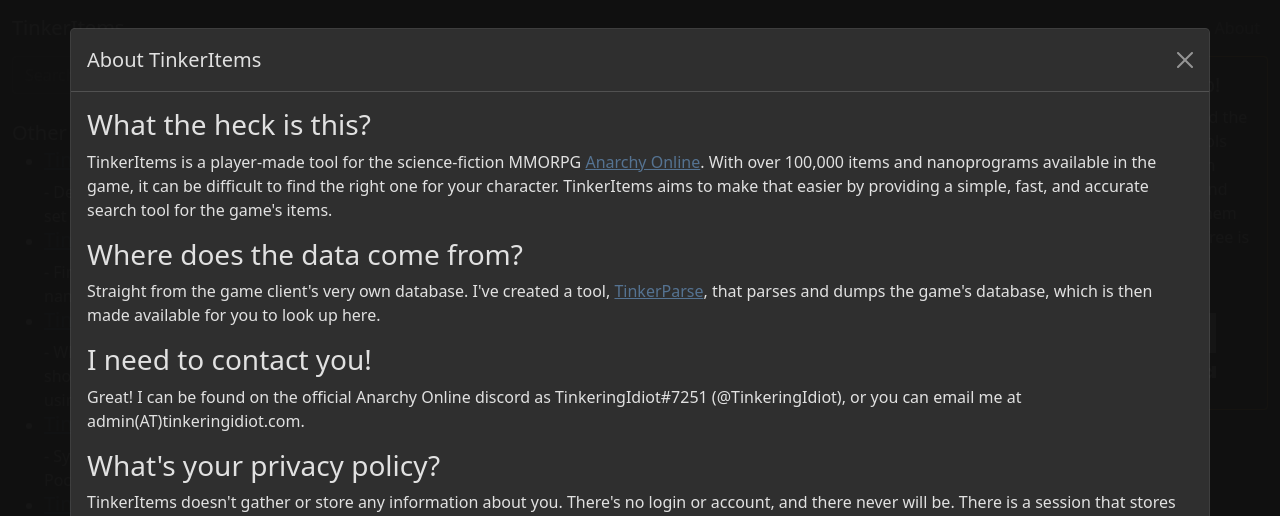
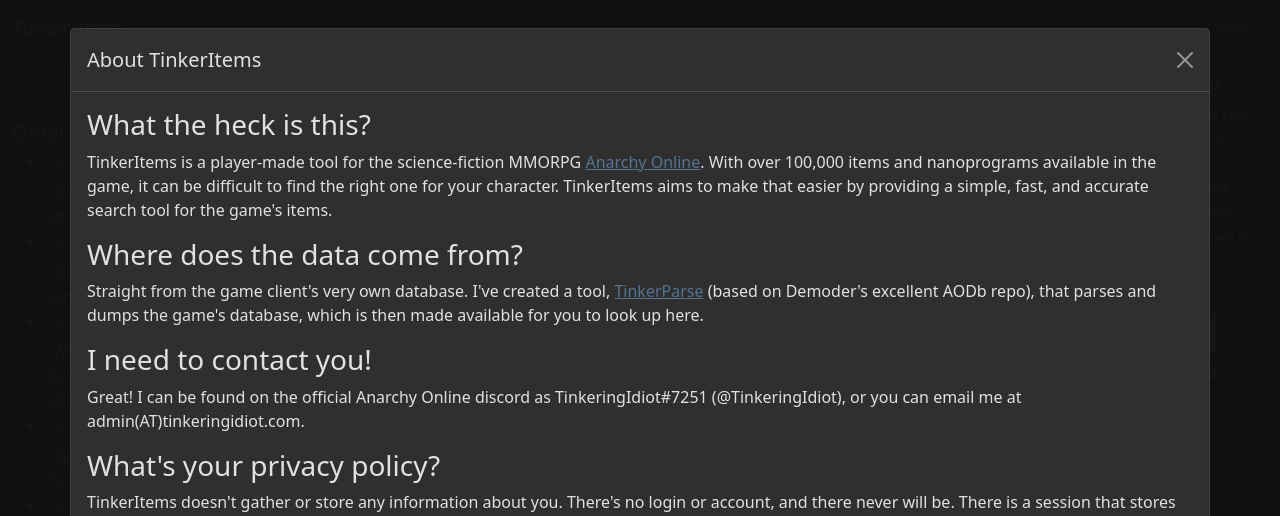
Before and after one commit to TheTinkeringIdiot/Tinkerplants, a Django app: page / in a window 1280 px wide, after a click on "About". Shown: the top 516 px of the page. Run offline with Django 4.2, Linux system fonts and the light colour scheme; parts of the project's set-up code (start-up, migrations or seed data) failed here and were passed over; some libraries are stand-ins or nearby versions.

Commit message:
more credits

```diff
--- a/tinkertools/templates/tinkertools/modals.html
+++ b/tinkertools/templates/tinkertools/modals.html
@@ -12,7 +12,7 @@
             </p>
             <h3>Where does the data come from?</h3>
             <p>
-                Straight from the game client's very own database. I've created a tool, <a href="https://github.com/TheTinkeringIdiot/TinkerParse">TinkerParse</a>, that parses and dumps the game's database, which is then made available for you to look up here.
+                Straight from the game client's very own database. I've created a tool, <a href="https://github.com/TheTinkeringIdiot/TinkerParse">TinkerParse</a> (based on Demoder's excellent AODb repo), that parses and dumps the game's database, which is then made available for you to look up here.
             </p>
             <h3>I need to contact you!</h3>
             <p>
```
